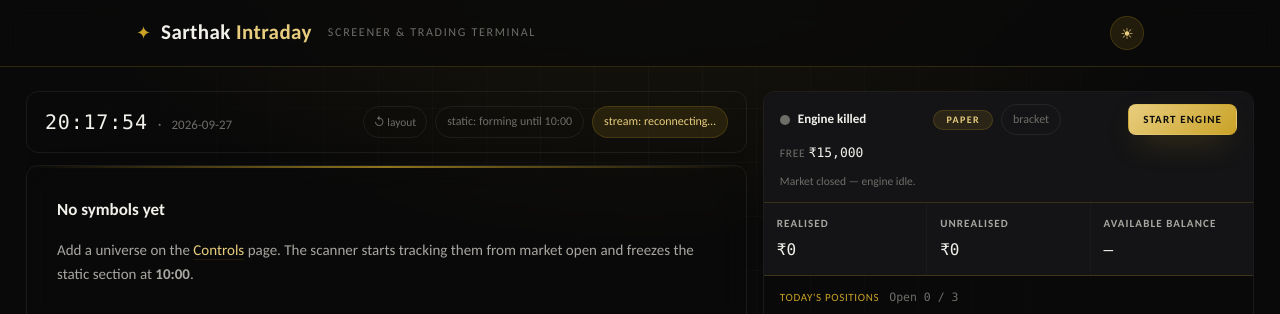
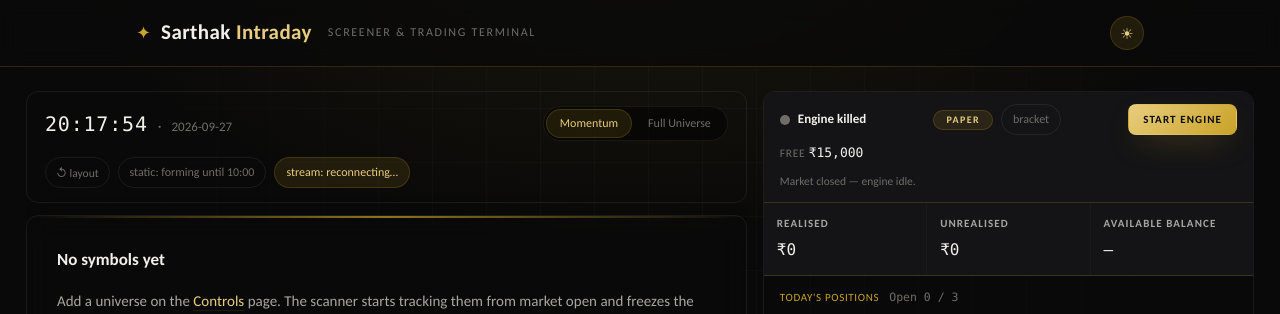
Before and after one commit to arpit-iima-codes/sarthak-intraday, a FastAPI app: template app/templates/scanner.html in a window 1280 px wide. Shown: the top 314 px of the page. Run offline with FastAPI, Linux system fonts and the light colour scheme; the template is opened without the code that fills it, so the values that code supplies are empty.

Commit message:
Trade only today's strongest movers
The engine could buy any symbol in the universe that crossed its 10:00
high, whether the stock had run all morning or drifted sideways into the
breakout. Now only the day's real movers are tradable: the gain from the
open to the frozen 10:00 high must be at least 5%, and only the best 10
of those qualify. Both numbers are on the Controls page.

The metric is free - the 10:00 freeze already captures the day's open
(the first 1-minute candle) and the high before the cutoff, so mom_pct is
derived from what is already there. It is a property rather than a stored
field so it is right whichever path filled the static section: live
quotes, ticks, a history rebuild, or a snapshot restored after a restart.

Note this is not the existing s_pct column, which measures yesterday's
close to the 10:00 price - a different thing entirely.

The shortlist is empty until the section freezes; before that the high is
still forming and a ranking off it would be noise. That costs nothing,
since a 10:00 high has to exist before there is anything to break out of.
Ties break on symbol so the list is stable across reads.

The scanner gets a Momentum / Full Universe switch, defaulting to
Momentum and rendering the shortlist the engine actually uses - screen
and engine read the same server-computed list, so they cannot disagree. A
note says why the list looks the way it does: still forming, nothing
qualified, or how many made the cut.

An empty shortlist deliberately does not short-circuit the entry scan -
anything queued before the shortlist changed still has to be filled or
dropped, rather than stranded in the pending queue.

Co-Authored-By: Claude Opus 5 <noreply@anthropic.com>
Claude-Session: https://claude.ai/code/session_01MFhJe9ktsBJ997NVWFKCE1

```diff
--- a/app/controls.py
+++ b/app/controls.py
@@ -28,6 +28,12 @@ DEFAULTS: dict = {
     "engine_max_positions": 3,         # max simultaneous open positions
     "engine_style": "bracket",         # bracket (target/stop) | eod (hold to close)
     "engine_square_off": "15:15",      # IST HH:MM — force-exit / stop new entries
+
+    # --- tradable universe: today's strongest movers ---
+    # Only stocks that ran at least min_pct from the open to the freeze high
+    # are tradable, and only the best `top` of them.
+    "engine_momentum_top": 10,         # how many symbols the engine may trade
+    "engine_momentum_min_pct": 5.0,    # minimum open -> freeze-high gain, %
 }
 
 ENGINE_STYLES = ("bracket", "eod")
@@ -134,6 +140,23 @@ def parse_engine(form: dict) -> tuple[dict, list[str]]:
     except ValueError as exc:
         errors.append(f"Square-off time — {exc}.")
 
+    try:
+        mt = int(float(form.get("engine_momentum_top")))
+        if mt < 1:
+            raise ValueError
+        out["engine_momentum_top"] = mt
+    except (TypeError, ValueError):
+        errors.append("Momentum shortlist must be a whole number of at least 1.")
+
+    # 0 is allowed: it means "rank them all, don't require a minimum move"
+    try:
+        mm = round(float(form.get("engine_momentum_min_pct")), 2)
+        if mm < 0:
+            raise ValueError
+        out["engine_momentum_min_pct"] = mm
+    except (TypeError, ValueError):
+        errors.append("Minimum momentum % must be 0 or more.")
+
     if errors:
         return {}, errors
     return out, []
--- a/app/engine.py
+++ b/app/engine.py
@@ -263,8 +263,17 @@ class BuyEngine:
     def _scan_entries(self, cfg: dict, qmap: dict, prev_ltp: dict) -> None:
         open_syms = {p["symbol"] for p in self.positions if p["status"] == "open"}
 
+        # Only today's strongest movers are tradable — the shortlist is empty
+        # until the static section freezes, which is also when a 10:00 high
+        # exists to break out of.
+        # (no early return on an empty shortlist - anything already queued
+        # still has to be filled or dropped below)
+        tradable = set(scanner.momentum_universe())
+
         # 1. queue every fresh upward cross of the 10:00 high
         for sym, (s_high, ltp) in qmap.items():
+            if sym not in tradable:
+                continue
             if s_high is None or ltp is None:
                 continue
             if sym in self.traded or sym in self.pending or sym in open_syms:
--- a/app/scanner.py
+++ b/app/scanner.py
@@ -61,6 +61,20 @@ class _RateGate:
             time.sleep(sleep_for)
 
 
+def momentum_settings() -> tuple[int, float]:
+    """(how many to shortlist, the minimum open->freeze gain in %)."""
+    cfg = controls.load()
+    try:
+        top = max(1, int(cfg.get("engine_momentum_top", 10)))
+    except (TypeError, ValueError):
+        top = 10
+    try:
+        floor = float(cfg.get("engine_momentum_min_pct", 5.0))
+    except (TypeError, ValueError):
+        floor = 5.0
+    return top, floor
+
+
 def _pct(value: float | None, base: float | None) -> float | None:
     if value is None or not base:
         return None
@@ -81,6 +95,13 @@ class Row:
         self.ltp = self.live_pct = None
         self.last_tick = 0.0
 
+    @property
+    def mom_pct(self) -> float | None:
+        """Open -> freeze-high move, in %. Derived rather than stored so it is
+        right whichever path filled the static section (quotes, ticks, a
+        history rebuild or a restored snapshot)."""
+        return _pct(self.s_high, self.s_open)
+
     def as_dict(self) -> dict:
         return {
             "symbol": self.symbol,
@@ -89,6 +110,7 @@ class Row:
             "s_high": self.s_high,
             "s_low": self.s_low,
             "s_pct": self.s_pct,   # s_ltp is kept internally (feeds s_pct) but not sent
+            "mom_pct": self.mom_pct,
             "ltp": self.ltp,
             "live_pct": self.live_pct,
         }
@@ -687,6 +709,28 @@ class ScannerService:
     def is_frozen(self) -> bool:
         return self.frozen_at is not None
 
+    def momentum_universe(self) -> list[str]:
+        """Today's tradable shortlist: the strongest movers from the open into
+        the freeze, best first.
+
+        Only symbols that gained at least ``engine_momentum_min_pct`` between
+        the day's open and the frozen 10:00 high qualify, and only the top
+        ``engine_momentum_top`` of those. Empty until the static section is
+        frozen - before that the high is still forming and a ranking off it
+        would be noise.
+        """
+        if self.frozen_at is None:
+            return []
+        top, floor = momentum_settings()
+        with self._lock:
+            ranked = [
+                (r.mom_pct, s) for s, r in self.rows.items()
+                if r.mom_pct is not None and r.mom_pct >= floor
+            ]
+        # symbol breaks a tie, so the shortlist is stable across reads
+        ranked.sort(key=lambda t: (-t[0], t[1]))
+        return [s for _, s in ranked[:top]]
+
     def quote_map(self) -> dict[str, tuple[float | None, float | None]]:
         """{symbol: (frozen 10:00 high, live LTP)} — one cheap locked read."""
         with self._lock:
@@ -711,6 +755,7 @@ class ScannerService:
             data_date = datetime.fromtimestamp(self._data_epoch, IST).date().isoformat()
         else:
             data_date = None
+        mom_top, mom_floor = momentum_settings()
         return {
             "server_time": now.isoformat(),
             "day": self.day.isoformat() if self.day else None,
@@ -728,6 +773,11 @@ class ScannerService:
                 "attempts": self.sock_attempts,
             },
             "universe_count": len(rows),
+            # the engine's tradable shortlist, best first - the Momentum view
+            # renders exactly this, so screen and engine can never disagree
+            "momentum": self.momentum_universe(),
+            "momentum_top": mom_top,
+            "momentum_min_pct": mom_floor,
             "rows": rows,
         }
 
--- a/app/static/scanner.js
+++ b/app/static/scanner.js
@@ -15,12 +15,14 @@
     { k: "s_high",   label: "High",           grp: "static", cls: "num" },
     { k: "s_low",    label: "Low",            grp: "static", cls: "num" },
     { k: "s_pct",    label: "% ↑ close", grp: "static", cls: "num pct" },
+    { k: "mom_pct",  label: "% open→high", grp: "static", cls: "num pct" },
     { k: "ltp",      label: "LTP",            grp: "live",   cls: "num live" },
     { k: "live_pct", label: "% ↑ 10:00 high", grp: "live", cls: "num live pct" },
   ];
   const BY_KEY = Object.fromEntries(COLS.map((c) => [c.k, c]));
   const ALL_KEYS = COLS.map((c) => c.k);
-  const LS_KEY = "scanner.colorder.v2";
+  const LS_KEY = "scanner.colorder.v3";   // v3 adds the momentum column
+  const LS_VIEW = "scanner.view";
 
   function loadOrder() {
     try {
@@ -48,6 +50,13 @@
   let clockBase = null;
   let dragging = false;
   let freezeLabel = "10:00";
+  let view = (() => {
+    try {
+      return localStorage.getItem(LS_VIEW) === "all" ? "all" : "momentum";
+    } catch {
+      return "momentum";
+    }
+  })();
 
   // --- formatting -----------------------------------------------------
   const num = (v, d = 2) =>
@@ -150,14 +159,56 @@
   }
 
   // --- rows ---------------------------------------------------------
+  // --- momentum view ---------------------------------------------------
+  // "momentum" shows only what the engine may trade today; "all" is the whole
+  // universe. The shortlist is computed server-side and shipped in the
+  // snapshot, so this view and the engine can never disagree.
+  function renderMomNote(all, shown) {
+    const note = $("momnote");
+    if (!note) return;
+    if (view !== "momentum" || !all.length) {
+      note.hidden = true;
+      return;
+    }
+    const at = latest.freeze_time || freezeLabel;
+    const top = latest.momentum_top;
+    const floor = latest.momentum_min_pct;
+    if (!latest.frozen) {
+      note.textContent =
+        `The ${at} high is still forming, so today's movers aren't ranked yet. ` +
+        `Switch to Full Universe to watch all ${all.length} symbols meanwhile.`;
+      note.className = "mom-note";
+    } else if (!shown.length) {
+      note.textContent =
+        `Nothing gained ${floor}% or more from the open to the ${at} high today, ` +
+        `so the engine has nothing to trade.`;
+      note.className = "mom-note mom-note-warn";
+    } else {
+      note.textContent =
+        `Top ${top} movers that gained at least ${floor}% from the open to the ${at} high` +
+        ` — ${shown.length} qualified. The engine can only buy these.`;
+      note.className = "mom-note";
+    }
+    note.hidden = false;
+  }
+
   function renderRows() {
     if (!latest) return;
-    const rows = latest.rows || [];
-    const has = rows.length > 0;
-    tableWrap.hidden = !has;
-    emptyEl.hidden = has;
-    if (!has) return;
+    const all = latest.rows || [];
+    const hasUniverse = all.length > 0;
+    emptyEl.hidden = hasUniverse;
 
+    let rows = all;
+    if (view === "momentum") {
+      const keep = new Set(latest.momentum || []);
+      rows = all.filter((r) => keep.has(r.symbol));
+    }
+    renderMomNote(all, rows);
+
+    tableWrap.hidden = !(hasUniverse && rows.length);
+    if (!rows.length) return;
+
+    rows = rows.slice();
     rows.sort((a, b) => {
       let x = a[sortKey], y = b[sortKey];
       if (sortKey === "symbol") return sortDir * disp(x).localeCompare(disp(y));
@@ -253,6 +304,26 @@
   setInterval(tickClock, 1000);
   tickClock();
 
+  // --- view tabs -------------------------------------------------------
+  function syncTabs() {
+    for (const el of document.querySelectorAll(".viewtab")) {
+      const on = el.dataset.view === view;
+      el.classList.toggle("is-on", on);
+      el.setAttribute("aria-selected", on ? "true" : "false");
+    }
+  }
+  for (const el of document.querySelectorAll(".viewtab")) {
+    el.addEventListener("click", () => {
+      view = el.dataset.view === "all" ? "all" : "momentum";
+      try {
+        localStorage.setItem(LS_VIEW, view);
+      } catch {}
+      syncTabs();
+      renderRows();
+    });
+  }
+  syncTabs();
+
   // --- reset layout --------------------------------------------------
   $("resetcols").addEventListener("click", () => {
     order = ALL_KEYS.slice();
--- a/app/static/style.css
+++ b/app/static/style.css
@@ -469,6 +469,48 @@ code {
 .sb-sep { color: var(--ink-faint); }
 .sb-dim { color: var(--ink-faint); font-size: 13px; }
 .sb-right { display: flex; gap: 8px; flex-wrap: wrap; }
+.sb-mid { display: flex; align-items: center; }
+
+/* Momentum / Full Universe switch */
+.viewtabs {
+  display: inline-flex;
+  padding: 2px;
+  gap: 2px;
+  border: 1px solid var(--line-soft);
+  border-radius: 999px;
+  background: var(--input-bg);
+}
+.viewtab {
+  font: inherit;
+  font-size: 12px;
+  padding: 5px 14px;
+  border: 0;
+  border-radius: 999px;
+  background: none;
+  color: var(--ink-faint);
+  cursor: pointer;
+  white-space: nowrap;
+}
+.viewtab:hover { color: var(--ink-dim); }
+.viewtab.is-on {
+  background: var(--gold-soft);
+  color: var(--gold-bright);
+  box-shadow: inset 0 0 0 1px var(--line);
+}
+.viewtab:focus-visible { outline: 2px solid var(--gold); outline-offset: 2px; }
+
+.mom-note {
+  font-size: 12.5px;
+  line-height: 1.5;
+  color: var(--ink-dim);
+  padding: 9px 13px;
+  margin-bottom: 12px;
+  border: 1px solid var(--line-soft);
+  border-left: 2px solid var(--line);
+  border-radius: var(--radius);
+  background: var(--surface);
+}
+.mom-note-warn { color: var(--gold-bright); border-left-color: var(--gold); }
 
 .linkbtn {
   background: none;
--- a/app/templates/scanner.html
+++ b/app/templates/scanner.html
@@ -13,6 +13,14 @@
         <span class="sb-sep">·</span>
         <span id="daylabel" class="sb-dim">--</span>
       </div>
+      <div class="sb-mid">
+        <div class="viewtabs" id="viewtabs" role="tablist" aria-label="Scanner view">
+          <button type="button" class="viewtab is-on" id="tab-momentum" role="tab" data-view="momentum"
+                  title="Only the stocks the engine may trade today">Momentum</button>
+          <button type="button" class="viewtab" id="tab-all" role="tab" data-view="all"
+                  title="Every symbol in your universe">Full Universe</button>
+        </div>
+      </div>
       <div class="sb-right">
         <button id="resetcols" class="linkbtn" type="button" title="Reset column order">↺ layout</button>
         <span id="freeze" class="chip chip-dim">static: forming</span>
@@ -26,6 +34,8 @@
          starts tracking them from market open and freezes the static section at
          <strong id="freezetime">10:00</strong>.</p>
     </div>
+
+    <div id="momnote" class="mom-note" hidden></div>
 
     <div id="tablewrap" class="table-wrap" hidden>
       <p class="table-hint">Drag column headers to reorder · click to sort</p>
```
Also changed, not shown: app/templates/controls.html (+15 -0 lines).
